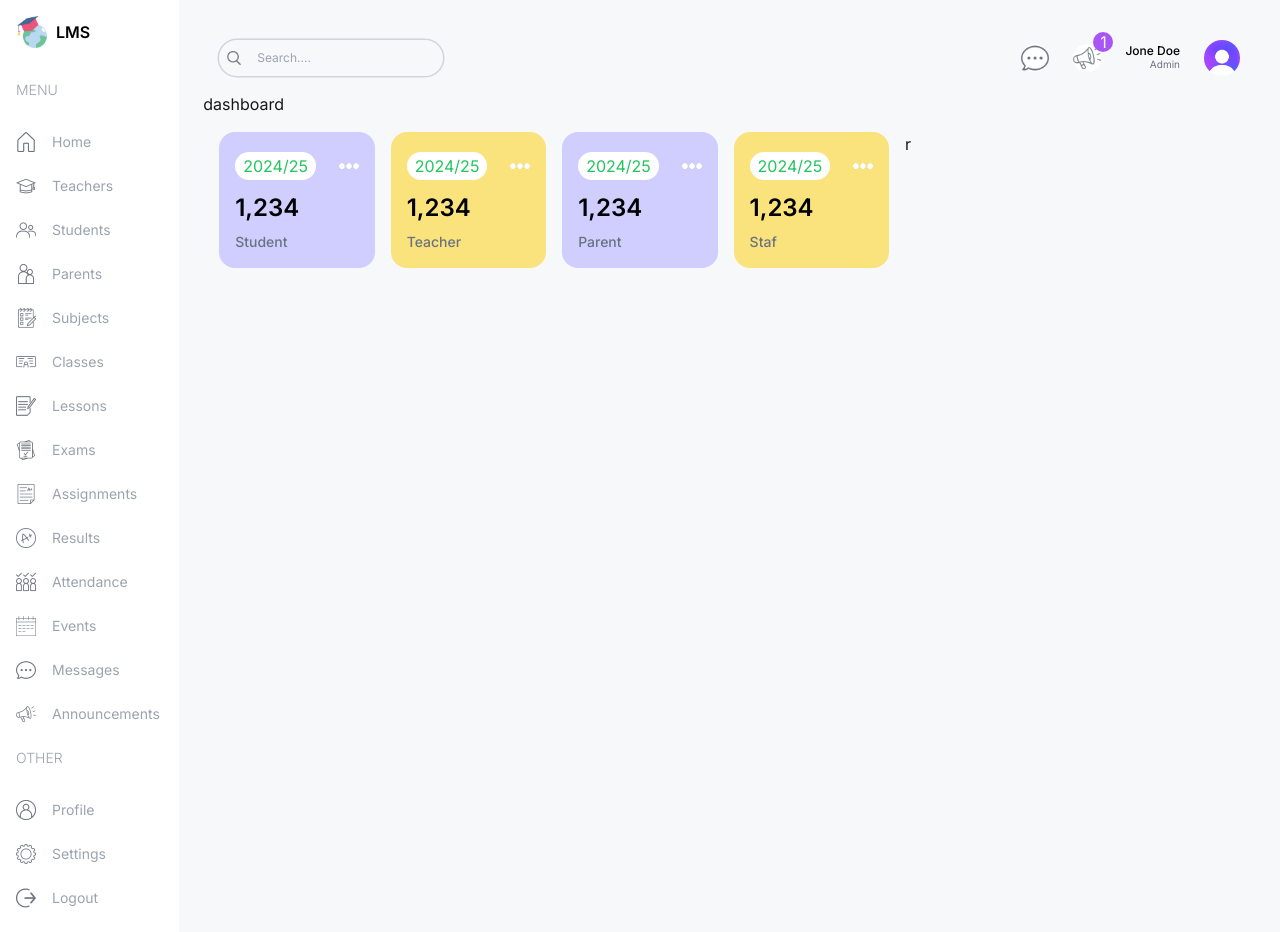
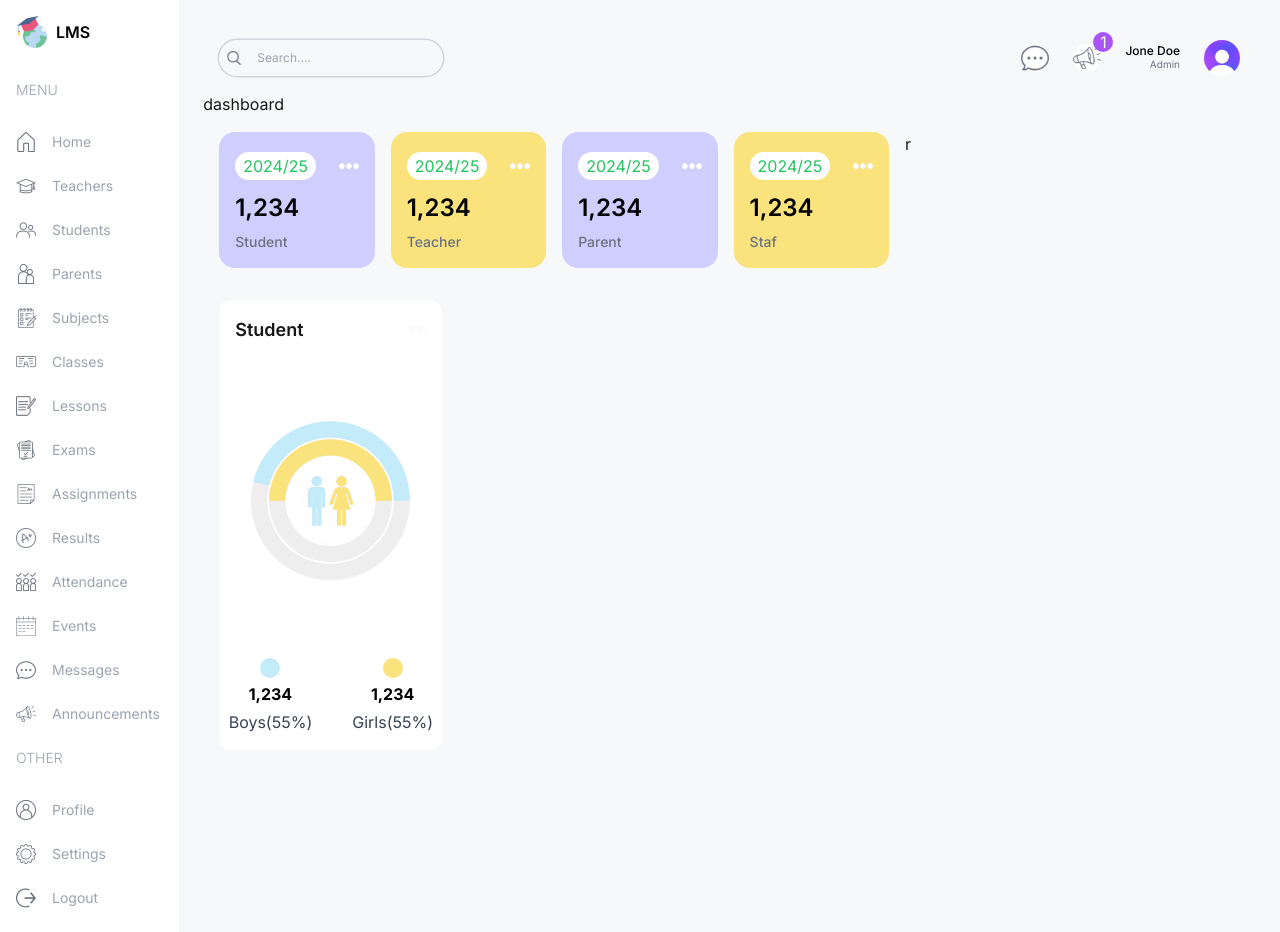
Before and after one commit to KCDasanayaka/School-Management-Dashboard, a Next.js app in the folder dashboard/: page /dashboard/admin in a window 1280 px wide. Built offline with nearby package versions, Linux system fonts and the light colour scheme.

Commit message:
updated codes

```diff
--- /dev/null
+++ b/dashboard/src/app/components/AttendanceChart.tsx
@@ -0,0 +1,59 @@
+"use client"
+import React from 'react'
+
+import { BarChart, Bar, Rectangle, XAxis, YAxis, CartesianGrid, Tooltip, Legend, ResponsiveContainer } from 'recharts';
+
+const data = [
+  {
+    name: 'Page A',
+    uv: 4000,
+    pv: 2400,
+    amt: 2400,
+  },
+  {
+    name: 'Page B',
+    uv: 3000,
+    pv: 1398,
+    amt: 2210,
+  },
+  {
+    name: 'Page C',
+    uv: 2000,
+    pv: 9800,
+    amt: 2290,
+  },
+  {
+    name: 'Page D',
+    uv: 2780,
+    pv: 3908,
+    amt: 2000,
+  },
+  {
+    name: 'Page E',
+    uv: 1890,
+    pv: 4800,
+    amt: 2181,
+  },
+  {
+    name: 'Page F',
+    uv: 2390,
+    pv: 3800,
+    amt: 2500,
+  },
+  {
+    name: 'Page G',
+    uv: 3490,
+    pv: 4300,
+    amt: 2100,
+  },
+];
+
+const AttendanceChart = () => {
+  return (
+    <div>
+
+    </div>
+  )
+}
+
+export default AttendanceChart
--- /dev/null
+++ b/dashboard/src/app/components/CountChart.tsx
@@ -0,0 +1,68 @@
+'use client'
+import Image from 'next/image';
+import more from '../../../public/more.png'
+import gender from '../../../public/maleFemale.png'
+
+
+
+import { RadialBarChart, RadialBar, Legend, ResponsiveContainer } from 'recharts';
+import { count } from 'console';
+
+const data = [
+   {
+        name: 'Total',
+        count: 130,
+        fill: 'white',
+   },
+  {
+    name: 'Girls',
+    count: 65,
+    fill: '#fae27c',
+  },
+  {
+    name: '25-29',
+    count: 60,
+    fill: '#c3ebfa',
+  }
+];
+
+
+
+const CountChart = () => {
+  return (
+    <div className='bg-white rounded-xl w-full h-full p-4'>
+        <div className='flex justify-between items-center'>
+            <h1 className='text-lg font-semibold'>Student</h1>
+            <Image src={more} alt='' width={20} height={20}/>
+        </div>
+        <div className='relative w-full h-[75%]'>
+            <ResponsiveContainer>
+                <RadialBarChart cx="50%" cy="50%" innerRadius="40%" outerRadius="100%" barSize={32} data={data}>
+                <RadialBar
+                    background
+                    dataKey="count"
+                />
+                </RadialBarChart>
+            </ResponsiveContainer>
+            <Image src={gender} alt='' width={50} height={50} className='absolute top-1/2 left-1/2 -translate-x-1/2 -translate-y-1/2'/>
+        </div>
+        <div className='flex justify-center gap-10 mx-1'>
+            <div className='flex flex-col gap-1 items-center'>
+                <div className='w-5 h-5 bg-lamaSky rounded-full'/>
+                <h3 className='font-bold text-black'>1,234</h3>
+                <h6 className='text-gray-700'>Boys(55%)</h6>
+
+            </div>
+            <div className='flex flex-col gap-1 items-center '>
+                <div className='w-5 h-5 bg-lamaYellow rounded-full'/>
+                    <h3 className='font-bold text-black'>1,234</h3>
+                    <h6 className='text-gray-700'>Girls(55%)</h6>
+
+            </div>
+        </div>
+
+    </div>
+  )
+}
+
+export default CountChart
--- a/dashboard/src/app/dashboard/admin/page.tsx
+++ b/dashboard/src/app/dashboard/admin/page.tsx
@@ -1,15 +1,27 @@
+import AttendanceChart from "@/app/components/AttendanceChart"
+import CountChart from "@/app/components/CountChart"
 import UserCard from "@/app/components/UserCard"
 
 const AdminPage = () => {
     return (
         <div className="p-4 flex gap-4 flex-col md:flex-row">
-         <div className="w-full lg:w-2/3">
+         <div className="w-full lg:w-2/3 flex flex-col gap-8">
          {/* User Cards */}
          <div className="flex gap-4 justify-between flex-wrap">
             <UserCard type="student"/>
             <UserCard type="teacher"/>
             <UserCard type="parent"/>
             <UserCard type="staf"/>
+         </div>
+         <div className="flex gap-4 flex-col lg:flex-row">
+            <div className="w-full lg:w-1/3 h-[450px]">
+                <CountChart/>
+            </div>
+            <div className="w-full lg:w-2/3 h-[450px]">
+            <AttendanceChart/>
+            </div>
+         </div>
+         <div className="">
 
          </div>
          </div>
```
Also changed, not shown: dashboard/package.json (+7 -6 lines), 1 other file (tests, documents, lock files or other folders).
